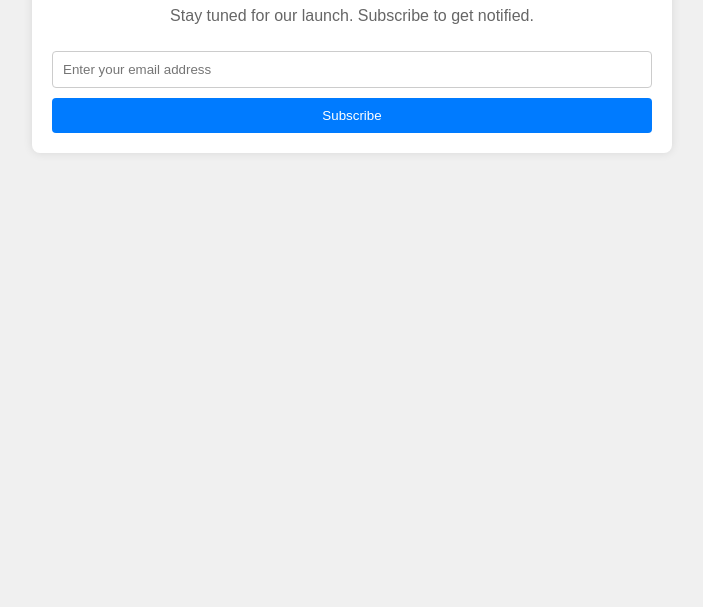
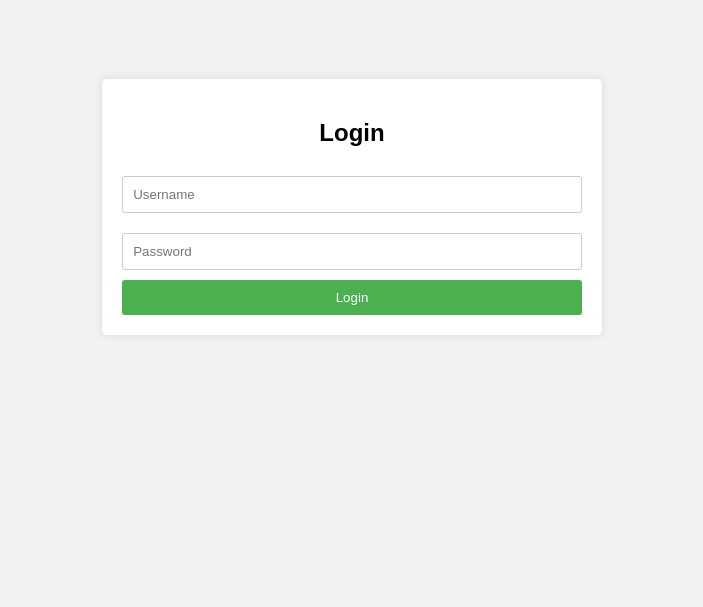
Before and after one commit to krishna160302/lntproject, a plain HTML site: page index.html in a window 1280 px wide. Shown: the part 193-800 px from the top of the page, without its empty margins (288-991 px from the left). Drawn offline with Linux system fonts and the light colour scheme.

Commit message:
Update index.html

```diff
--- a/index.html
+++ b/index.html
@@ -3,59 +3,58 @@
 <head>
 <meta charset="UTF-8">
 <meta name="viewport" content="width=device-width, initial-scale=1.0">
-    <title>Coming Soon</title>
+<title>Login Page</title>
 <style>
     body {
         font-family: Arial, sans-serif;
+        background-color: #f2f2f2;
         margin: 0;
         padding: 0;
-            background-color: #f0f0f0;
+        display: flex;
+        justify-content: center;
+        align-items: center;
+        height: 100vh;
+    }
+    .login-container {
+        background-color: #fff;
+        padding: 20px;
+        border-radius: 5px;
+        box-shadow: 0 0 10px rgba(0, 0, 0, 0.1);
+    }
+    .login-container h2 {
         text-align: center;
     }
-        .container {
-            max-width: 600px;
-            margin: 100px auto;
-            padding: 20px;
-            background-color: #fff;
-            border-radius: 8px;
-            box-shadow: 0 0 10px rgba(0, 0, 0, 0.1);
-        }
-        h1 {
-            color: #333;
-        }
-        p {
-            color: #666;
-        }
-        input[type="email"] {
+    .login-container input[type="text"],
+    .login-container input[type="password"] {
         width: 100%;
         padding: 10px;
-            margin-top: 10px;
+        margin: 10px 0;
         border: 1px solid #ccc;
-            border-radius: 4px;
+        border-radius: 3px;
         box-sizing: border-box;
     }
-        input[type="submit"] {
+    .login-container input[type="submit"] {
         width: 100%;
+        background-color: #4caf50;
+        color: #fff;
         padding: 10px;
-            margin-top: 10px;
-            background-color: #007bff;
-            color: #fff;
         border: none;
-            border-radius: 4px;
+        border-radius: 3px;
         cursor: pointer;
+        transition: background-color 0.3s;
     }
-        input[type="submit"]:hover {
-            background-color: #0056b3;
+    .login-container input[type="submit"]:hover {
+        background-color: #45a049;
     }
 </style>
 </head>
 <body>
-    <div class="container">
-        <h1>Our Website is Coming Soon!</h1>
-        <p>Stay tuned for our launch. Subscribe to get notified.</p>
+<div class="login-container">
+    <h2>Login</h2>
     <form action="#" method="post">
-            <input type="email" name="email" placeholder="Enter your email address" required>
-            <input type="submit" value="Subscribe">
+        <input type="text" name="username" placeholder="Username" required>
+        <input type="password" name="password" placeholder="Password" required>
+        <input type="submit" value="Login">
     </form>
 </div>
 </body>
```
Lines whose indentation alone changed are shown as unchanged.
